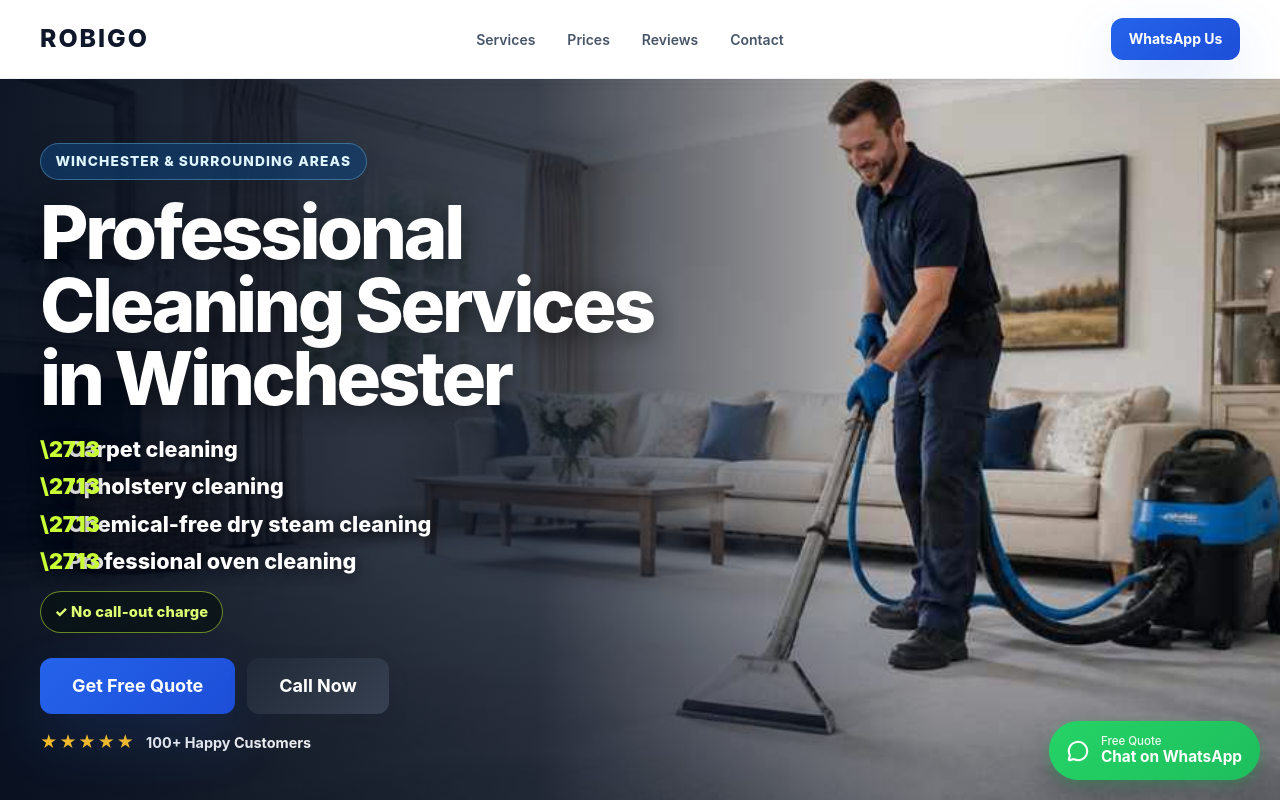
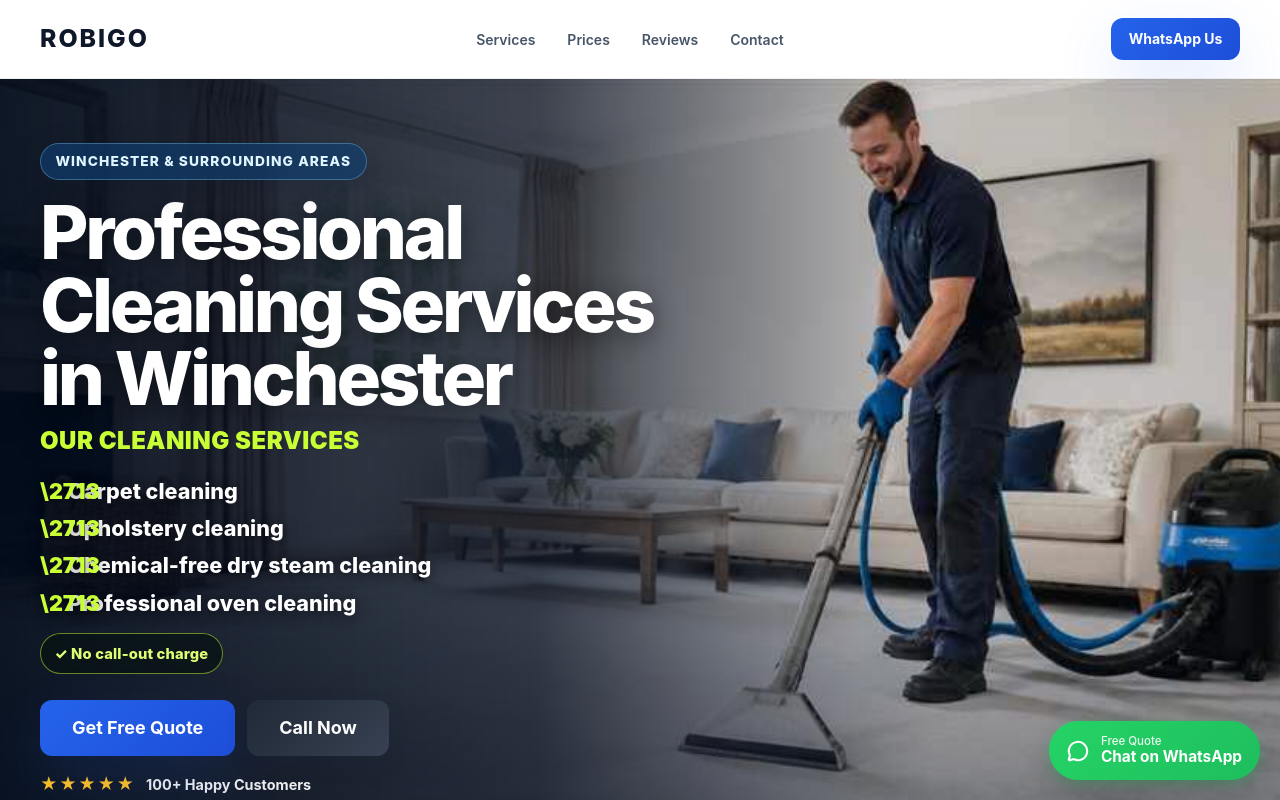
Before and after one commit to Robigo1977/ROBIGO-V5, a React (Vite) app: page / in a window 1280 px wide. Shown: the top 800 px of the page. Built offline with nearby package versions, Linux system fonts and the light colour scheme.

Commit message:
Add a visible hero services heading

```diff
--- a/src/components/sections/Hero/HeroContent.tsx
+++ b/src/components/sections/Hero/HeroContent.tsx
@@ -35,6 +35,8 @@ export default function HeroContent() {
         {heroData.title}
       </h1>
 
+      <h2 className={styles.serviceHeading}>Our Cleaning Services</h2>
+
       <ul
         className={styles.serviceList}
         aria-label="Our cleaning services"
```
